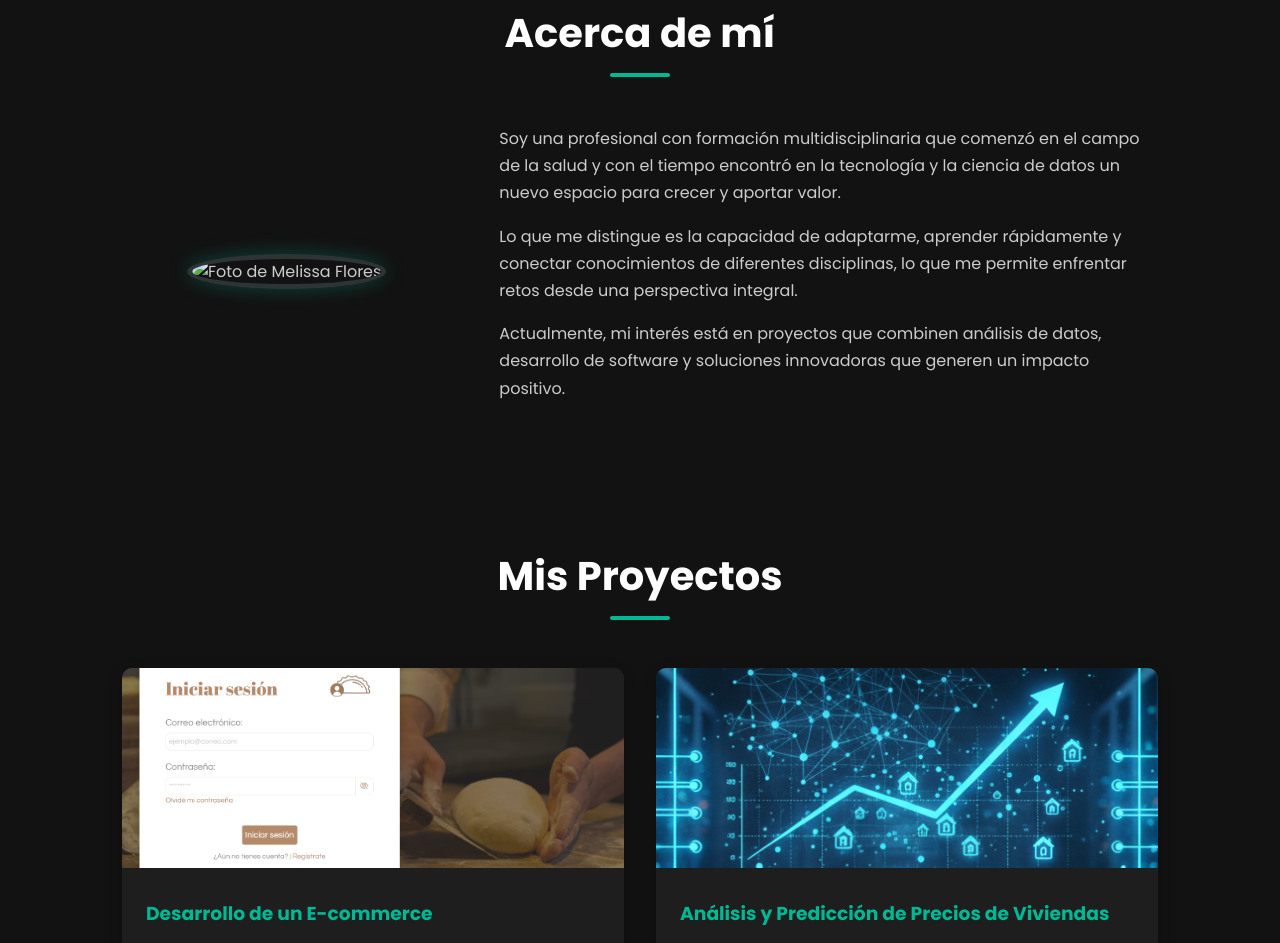
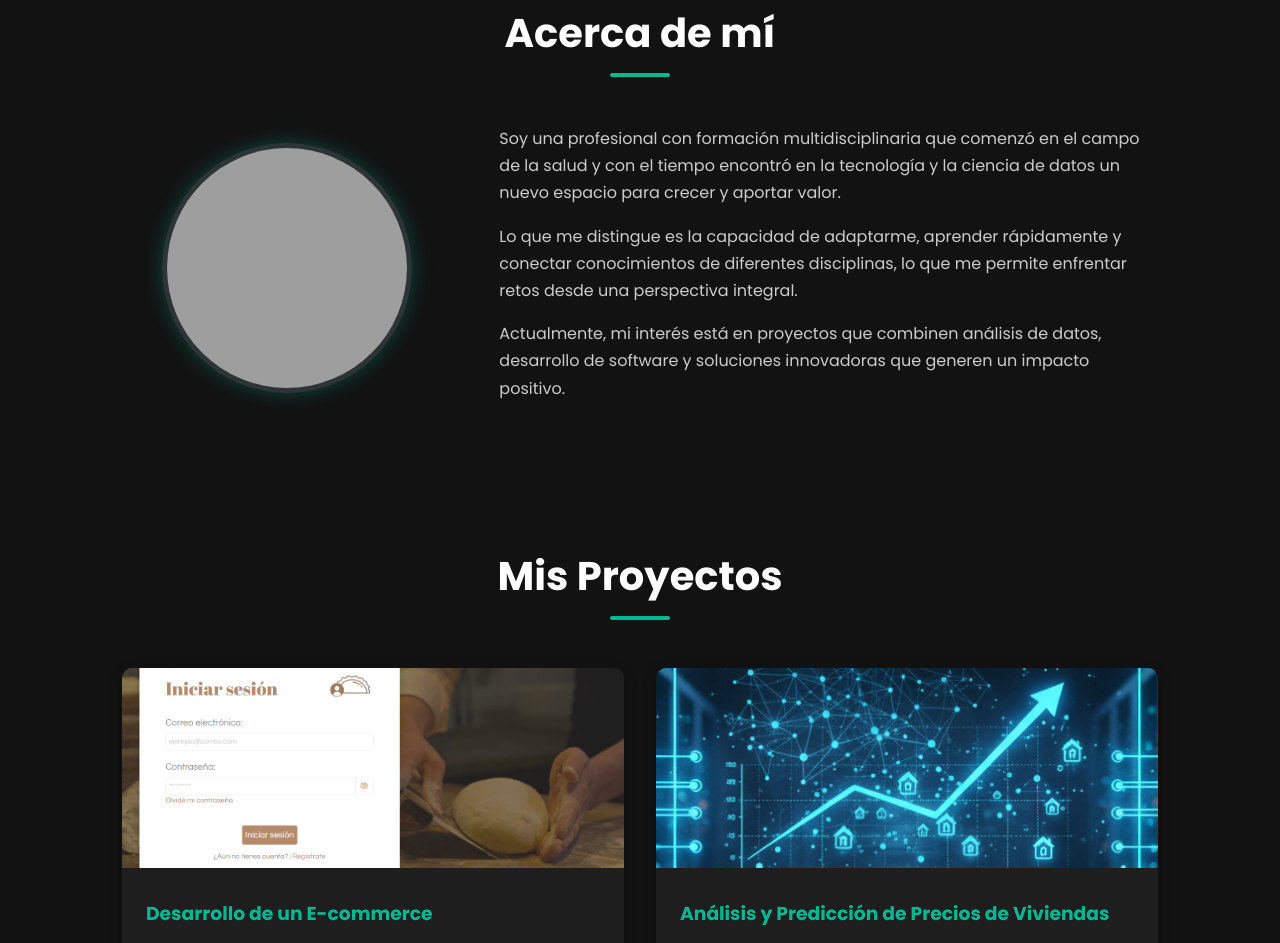
Before and after one commit to MelissaGarza/Portafolio-, a plain HTML site: page index.html in a window 1280 px wide. Shown: the part 861-1804 px from the top of the page. Drawn offline with Linux system fonts and the light colour scheme; the site is published under a folder, as on GitHub Pages, so addresses that start at the root find nothing.

Commit message:
feat:cambio de ruta de imagen

```diff
--- a/index.html
+++ b/index.html
@@ -44,7 +44,7 @@
             <h2>Acerca de mí</h2>
             <div class="about-content">
                 <div class="about-image">
-                    <img src="/images/Foto Melissa.png" alt="Foto de Melissa Flores" />
+                    <img src="./images/Foto Melissa.png" alt="Foto de Melissa Flores" />
                 </div>
                 <div class="about-text">
                     <p>Soy una profesional con formación multidisciplinaria que comenzó en el campo de la salud y con el tiempo encontró en la tecnología y la ciencia de datos un nuevo espacio para crecer y aportar valor.</p>
```
